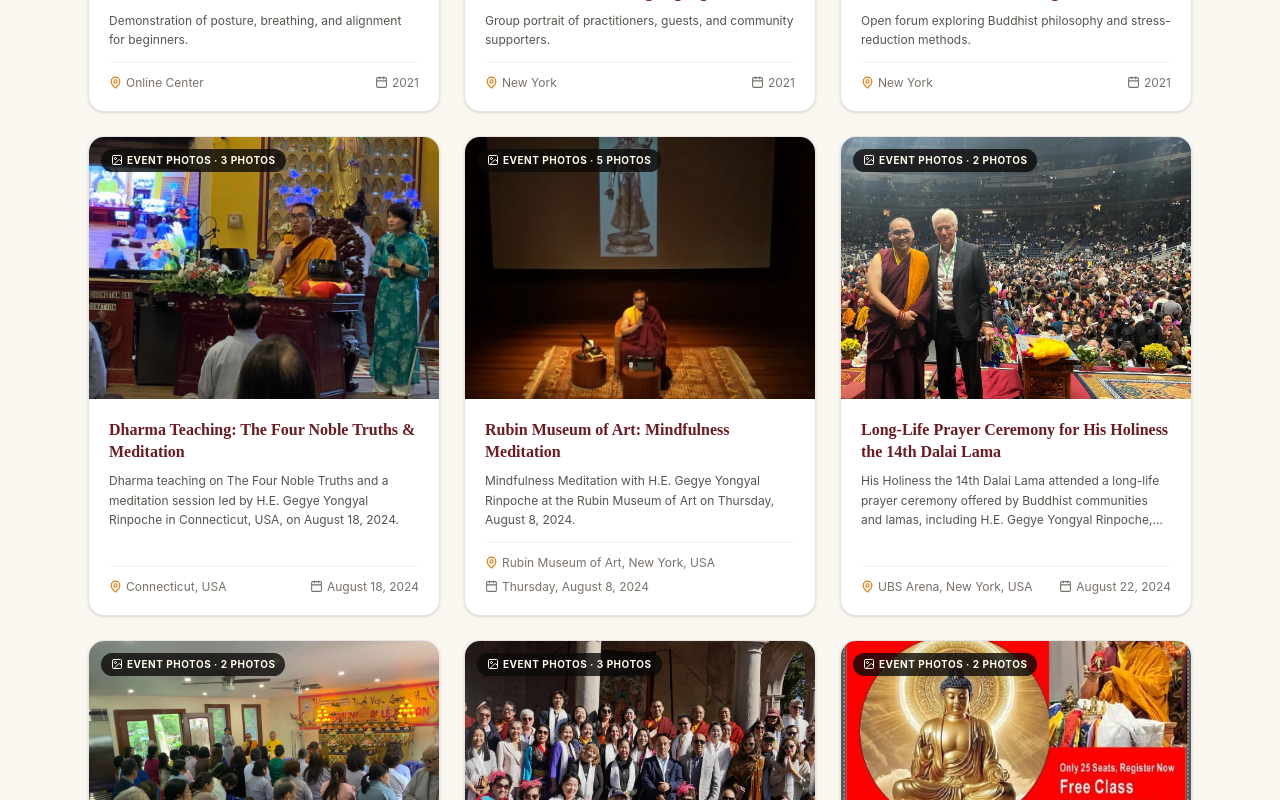
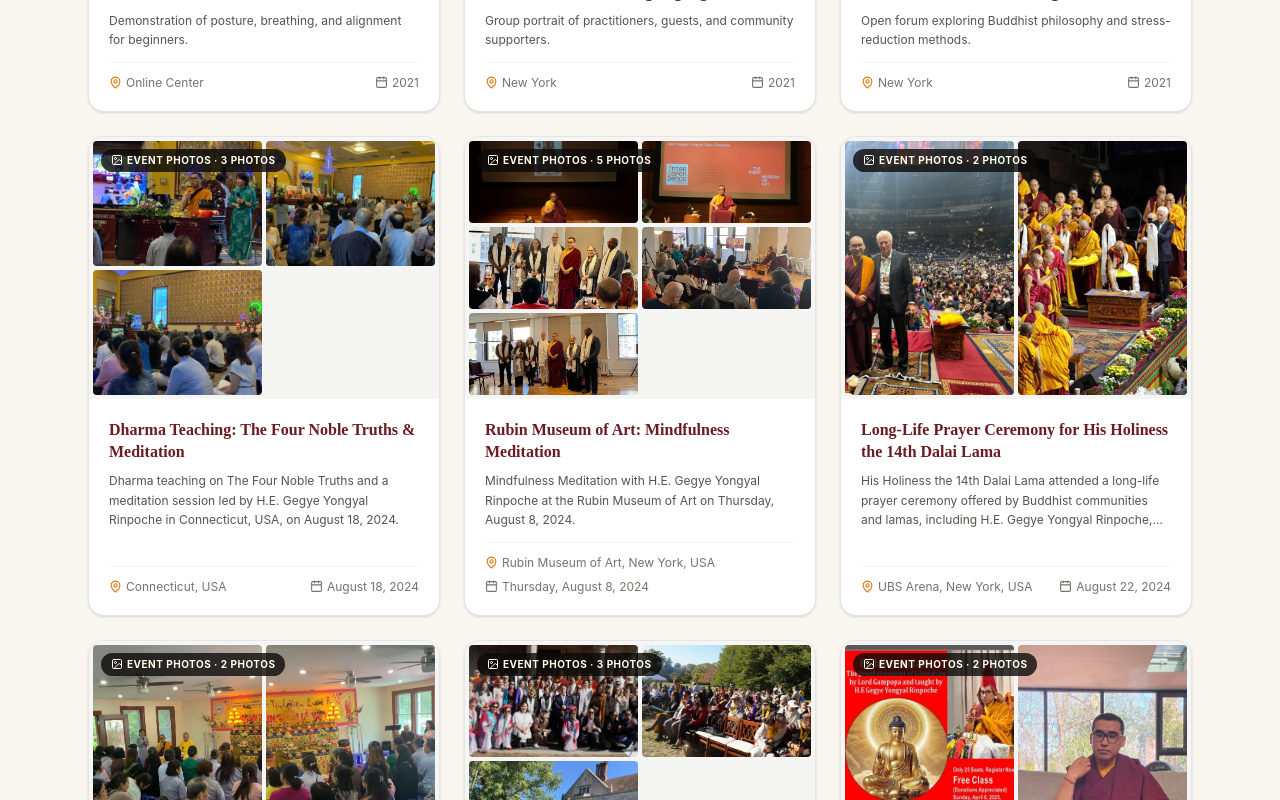
Before and after one commit to sherpaten/Zero-Point-Meditation-Center, a React (Vite) app in the folder zero-point-meditation/: page /events in a window 1280 px wide. Shown: the part 2560-3360 px from the top of the page. Built offline with nearby package versions, Linux system fonts and the light colour scheme.

Commit message:
Display grouped event photos side by side (#10)

```diff
--- a/zero-point-meditation/src/pages/Events.jsx
+++ b/zero-point-meditation/src/pages/Events.jsx
@@ -326,9 +326,18 @@ export default function Events() {
               className="bg-white rounded-2xl border border-stone-200 overflow-hidden shadow-sm hover:shadow-lg transition-shadow cursor-pointer group flex flex-col">
 {/* Posters are displayed as artwork only; event cards retain their details. */}
               <div className={`relative overflow-hidden bg-stone-100 ${item.type === 'poster' ? 'aspect-[3/4]' : 'aspect-[4/3]'}`}>
-                <motion.img src={item.image} alt={item.type === 'poster' ? 'Event poster — open to view full size' : item.title} loading="lazy"
-                  whileHover={{ scale: 1.04 }} transition={{ duration: 0.35 }}
-                  className={`w-full h-full ${item.type === 'poster' ? 'object-contain' : 'object-cover'}`} />
+                {item.images?.length > 1 && item.type !== 'poster' ? (
+                  <div className="absolute inset-0 grid grid-cols-2 gap-1 p-1">
+                    {item.images.map((src, index) => (
+                      <img key={item.id + '-preview-' + index} src={src} alt={item.title + ' — photo ' + (index + 1)} loading="lazy"
+                        className="w-full h-full min-h-0 object-cover rounded-sm" />
+                    ))}
+                  </div>
+                ) : (
+                  <motion.img src={item.image} alt={item.type === 'poster' ? 'Event poster — open to view full size' : item.title} loading="lazy"
+                    whileHover={{ scale: 1.04 }} transition={{ duration: 0.35 }}
+                    className={`w-full h-full ${item.type === 'poster' ? 'object-contain' : 'object-cover'}`} />
+                )}
                 <div className="absolute inset-0 bg-stone-950/25 opacity-0 group-hover:opacity-100 transition-opacity flex items-center justify-center">
                   <span className="bg-white/20 backdrop-blur-md text-white p-3 rounded-full border border-white/30"><Eye size={20} /></span>
                 </div>
@@ -376,10 +385,14 @@ export default function Events() {
                 <X size={20} />
               </button>
               <div className="bg-black flex items-center justify-center max-h-[60vh] min-h-0">
-                <div className="w-full flex flex-wrap items-center justify-center gap-3 p-3 overflow-y-auto">
-                  {(selectedMedia.images || [selectedMedia.image]).map((src, index) => (
-                    <img key={`${selectedMedia.id}-photo-${index}`} src={src} alt={`${selectedMedia.title} — photo ${index + 1}`} className="max-w-full max-h-[55vh] object-contain rounded-lg" />
-                  ))}
+                <div className="w-full max-h-[60vh] overflow-y-auto p-3">
+                  <div className="grid grid-cols-1 sm:grid-cols-2 lg:grid-cols-3 gap-3 items-center">
+                    {(selectedMedia.images || [selectedMedia.image]).map((src, index) => (
+                      <div key={selectedMedia.id + '-photo-' + index} className="flex items-center justify-center min-w-0 bg-stone-950 rounded-lg overflow-hidden">
+                        <img src={src} alt={selectedMedia.title + ' — photo ' + (index + 1)} className="w-full h-auto max-h-[42vh] object-contain rounded-lg" />
+                      </div>
+                    ))}
+                  </div>
                 </div>
               </div>
 {selectedMedia.type !== 'poster' && (
```
